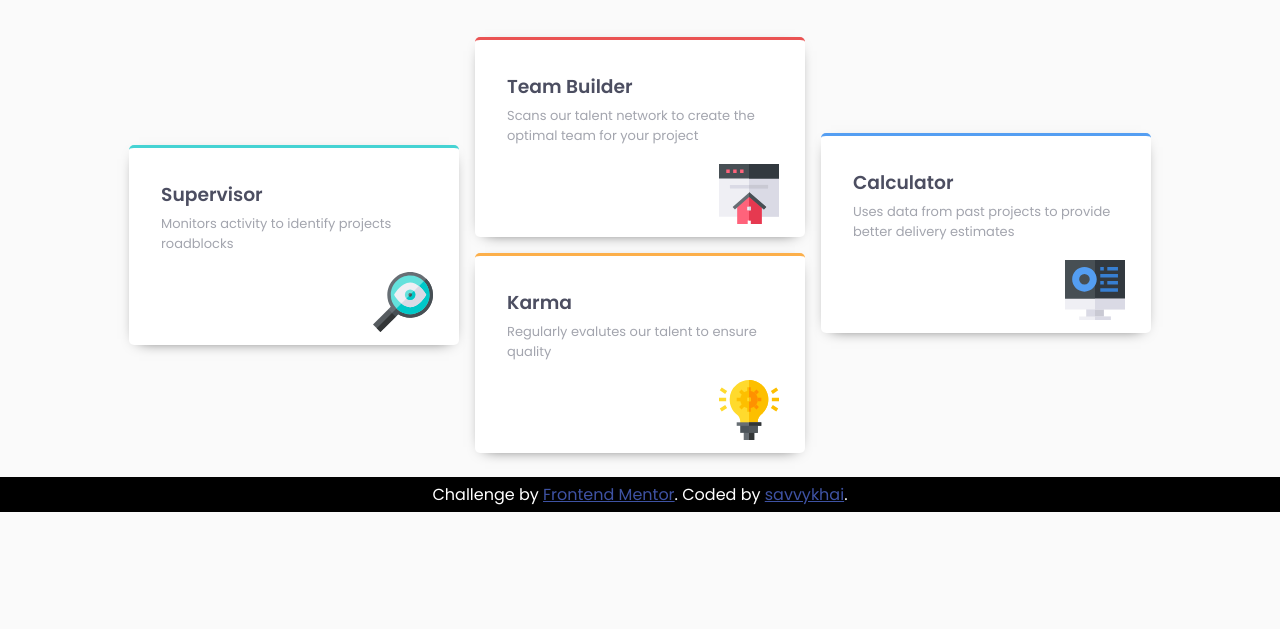
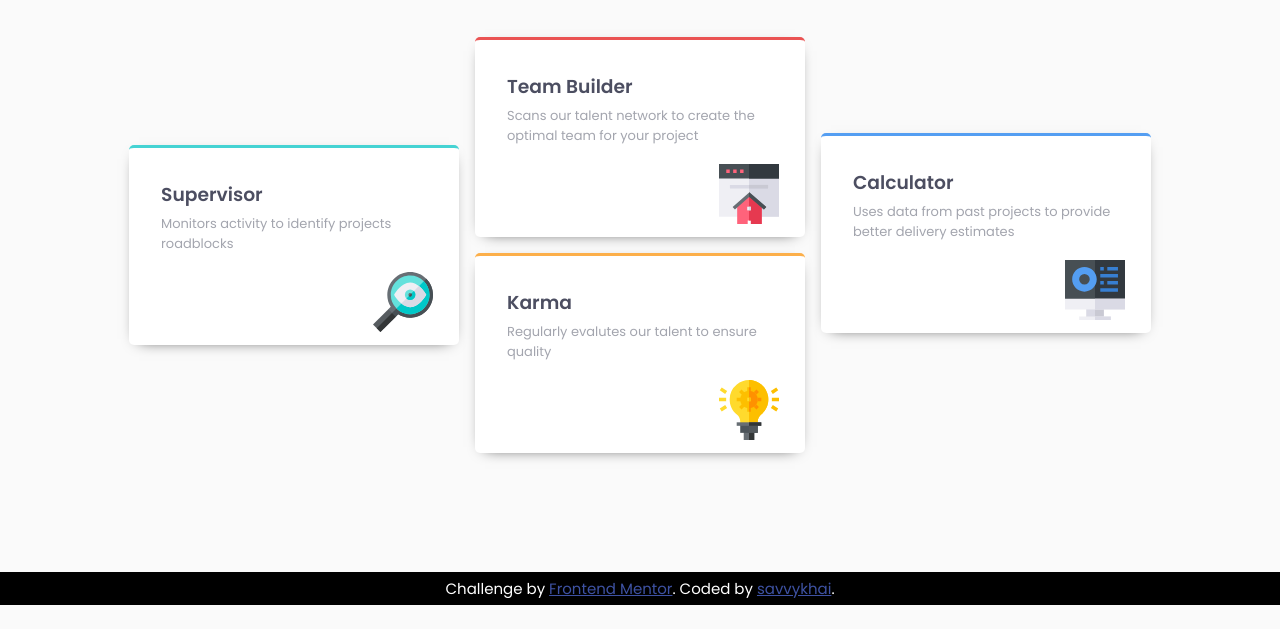
Before and after one commit to savvykhai/FOUR-CARD-FEATURE-SECTION-MASTER, a plain HTML site: page index.html in a window 1280 px wide. Shown: the part 195-824 px from the top of the page. Before the commit the page ends 800 px from the top, so only its background shows below. Drawn offline with Linux system fonts and the light colour scheme.

Commit message:
Fixed footer

```diff
--- a/CSS/style.css
+++ b/CSS/style.css
@@ -43,7 +43,7 @@ img {
 
 /* GENERAL STYLES */
 body {
-    /* min-height: 100vh; */
+    min-height: 100vh;
     font-family: 'Poppins', sans-serif;
     background-color: var(--BODY-BGCOLOR);
 }
@@ -218,7 +218,9 @@ body {
     color: #fff;
     padding: 5px;
     margin-top: 1.5rem;
-    position: sticky;
+    position: fixed;
     bottom: 0;
+    width: 100%;
+    font-size: 15px;
 
 }
```
